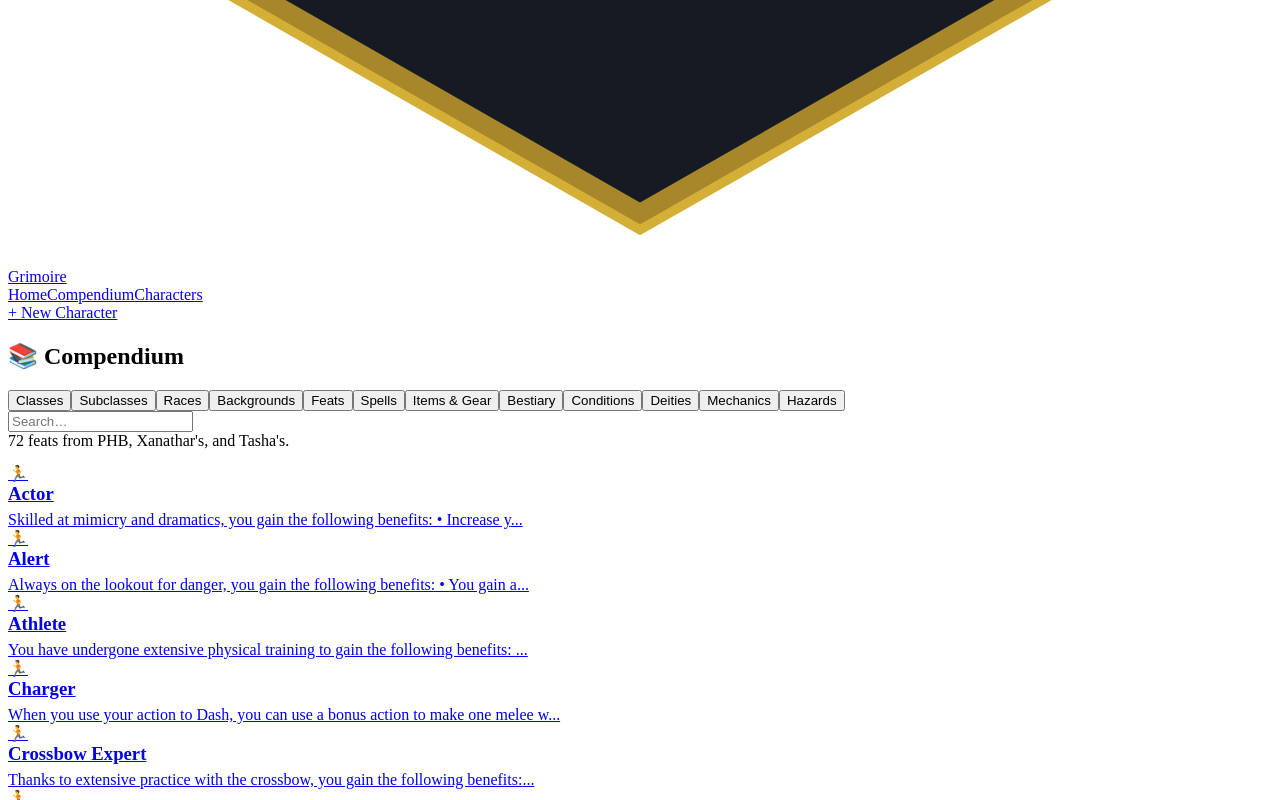
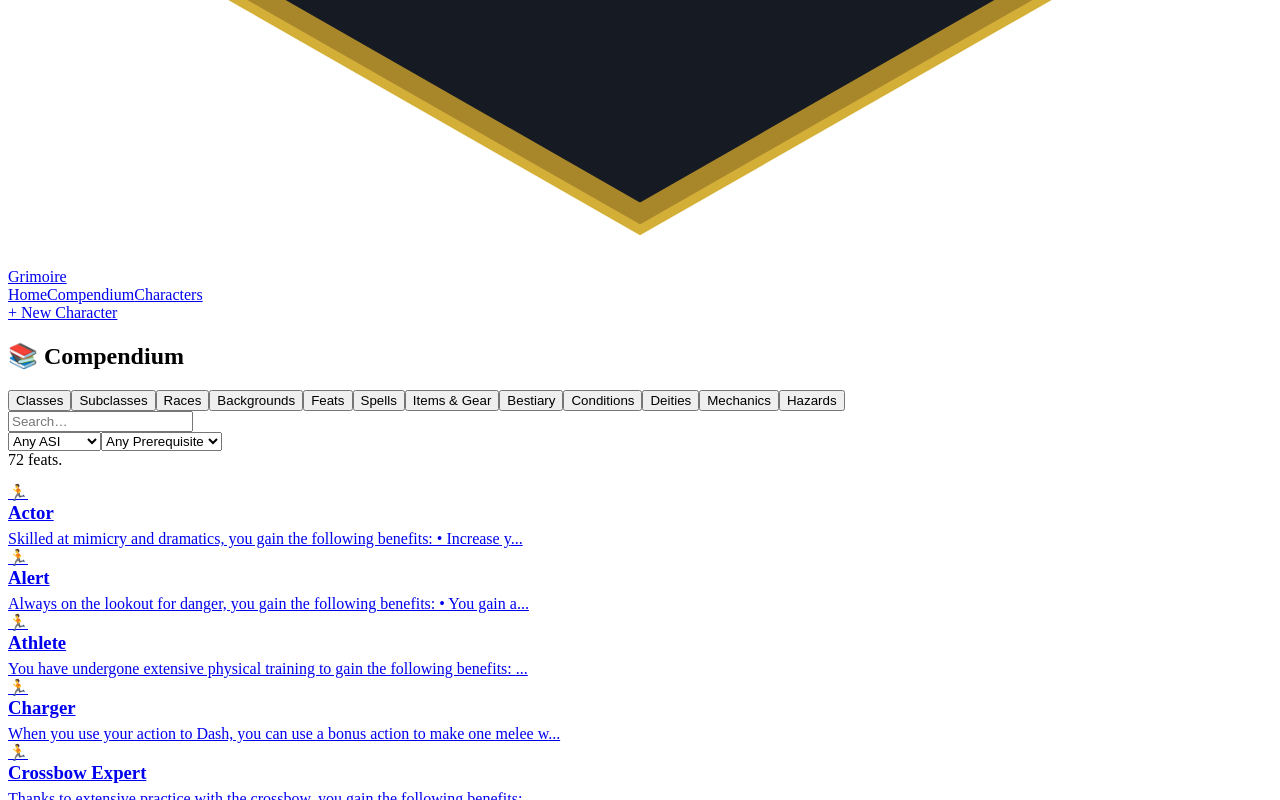
Before and after one commit to Achyuth-R/DND_Grimoire, a React (Vite) app: page /compendium in a window 1280 px wide. Both pictures are taken after a click on the button "Feats". Shown: the part 1008-1808 px from the top of the page. Built offline with nearby package versions, Linux system fonts and the light colour scheme; the HTML template or start-up script is replaced by a standard one.

Commit message:
feat: implement Compendium page with filtered browsing for game data categories

```diff
--- a/src/pages/Compendium.jsx
+++ b/src/pages/Compendium.jsx
@@ -53,6 +53,9 @@ export default function Compendium() {
   const [monType, setMonType] = useState('all')
   const [monSize, setMonSize] = useState('all')
   const [monSource, setMonSource] = useState('all')
+
+  const [featAsi, setFeatAsi] = useState('all')
+  const [featPrereq, setFeatPrereq] = useState('all')
 
   const setTab = (t) => setParams({ tab: t })
   const match = (s) => (s || '').toLowerCase().includes(q.toLowerCase())
@@ -214,11 +217,50 @@ export default function Compendium() {
         )
       })()}
 
-      {tab === 'feats' && (
+      {tab === 'feats' && (() => {
+        const list = FEATS
+          .filter((f) => match(f.name) || match(f.desc))
+          .filter((f) => {
+            if (featPrereq === 'yes') return f.desc.includes('Prerequisite:');
+            if (featPrereq === 'no') return !f.desc.includes('Prerequisite:');
+            return true;
+          })
+          .filter((f) => {
+            if (featAsi === 'all') return true;
+            const d = f.desc;
+            const hasAsi = d.match(/Increase your.*(Strength|Dexterity|Constitution|Intelligence|Wisdom|Charisma)/) || d.includes('ability score of your choice');
+            if (featAsi === 'none') return !hasAsi;
+            if (d.includes('ability score of your choice by 1') || d.includes('ability score of your choice')) return true;
+            if (featAsi === 'str' && d.match(/Increase your.*Strength/)) return true;
+            if (featAsi === 'dex' && d.match(/Increase your.*Dexterity/)) return true;
+            if (featAsi === 'con' && d.match(/Increase your.*Constitution/)) return true;
+            if (featAsi === 'int' && d.match(/Increase your.*Intelligence/)) return true;
+            if (featAsi === 'wis' && d.match(/Increase your.*Wisdom/)) return true;
+            if (featAsi === 'cha' && d.match(/Increase your.*Charisma/)) return true;
+            return false;
+          });
+        return (
           <>
-          <div className="hint" style={{ marginBottom: 14 }}>{FEATS.length} feats from PHB, Xanathar's, and Tasha's.</div>
+            <div className="filter-row">
+              <select className="filter-sel" value={featAsi} onChange={(e) => setFeatAsi(e.target.value)}>
+                <option value="all">Any ASI</option>
+                <option value="str">Strength</option>
+                <option value="dex">Dexterity</option>
+                <option value="con">Constitution</option>
+                <option value="int">Intelligence</option>
+                <option value="wis">Wisdom</option>
+                <option value="cha">Charisma</option>
+                <option value="none">No ASI</option>
+              </select>
+              <select className="filter-sel" value={featPrereq} onChange={(e) => setFeatPrereq(e.target.value)}>
+                <option value="all">Any Prerequisite</option>
+                <option value="yes">Has Prerequisite</option>
+                <option value="no">No Prerequisite</option>
+              </select>
+            </div>
+            <div className="hint" style={{ marginBottom: 14 }}>{list.length} feats.</div>
             <div className="grid">
-            {FEATS.filter((f) => match(f.name) || match(f.desc)).map((f) => (
+              {list.map((f) => (
                 <Link key={f.name} to={`/compendium/feat/${encodeURIComponent(f.name)}`} className="card">
                   <div className="stripe" style={{ background: '#e67e22' }} />
                   <div className="icon">🏃</div>
@@ -228,7 +270,8 @@ export default function Compendium() {
               ))}
             </div>
           </>
-      )}
+        )
+      })()}
 
       {tab === 'items' && (
         <>
```
Lines whose indentation alone changed are shown as unchanged.
